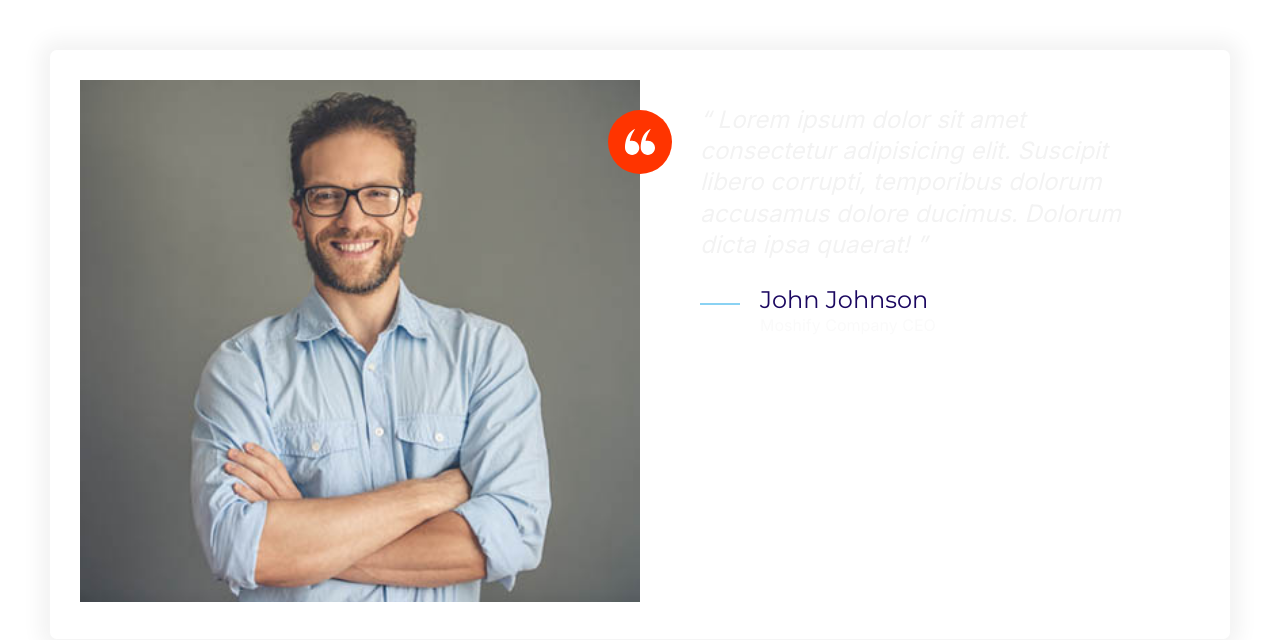
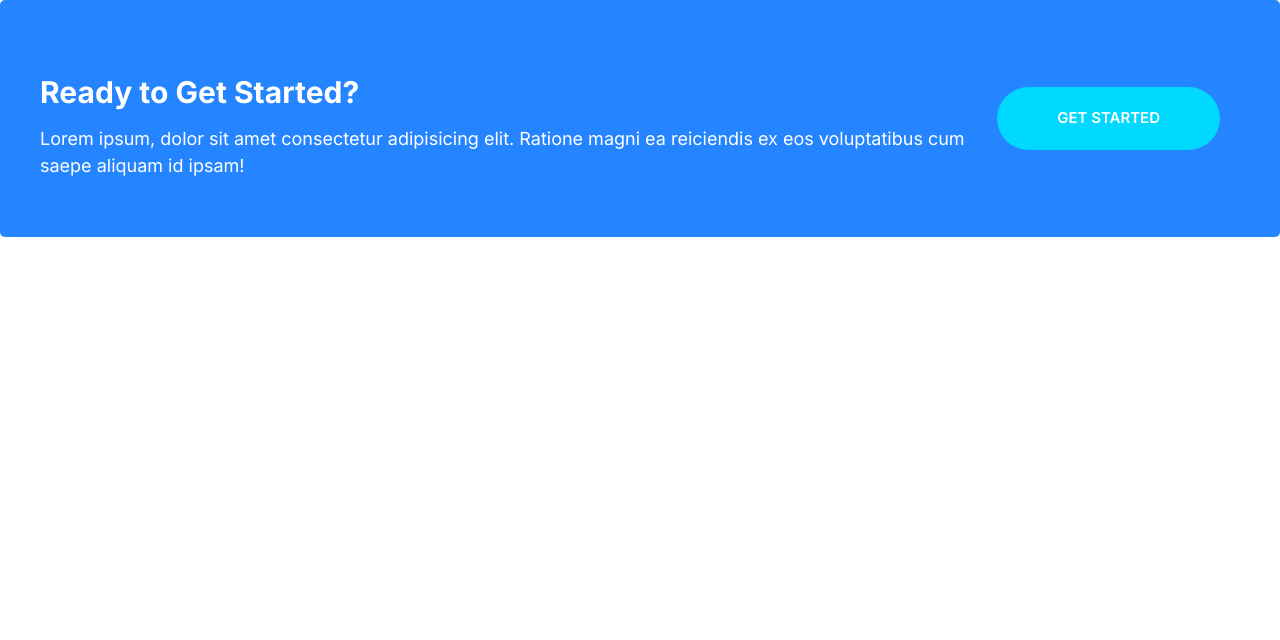
Before and after one commit to DenisKim95/moshify, a plain HTML site: page index.html in a window 1280 px wide. Drawn offline with Linux system fonts and the light colour scheme.

Commit message:
Created callout component.

```diff
--- a/CSS/styles.css
+++ b/CSS/styles.css
@@ -256,6 +256,11 @@ a {
     color: #fff;
 }
 
+.btn--stretched {
+    padding-left: 6rem;
+    padding-right: 6rem;
+}
+
 @media screen and (min-width:1024px) {
     .btn {
         font-size: 1.5rem;
@@ -503,3 +508,46 @@ a {
         margin-left: 6rem;
     }
 }
+
+/* Callouts */
+
+.callout {
+    padding: 4rem;
+    border-radius: 5px;
+}
+
+.callout--primary {
+    background: var(--color-primary);
+    color: #fff;
+}
+
+.callout__heading {
+    color: #fff;
+    margin-top: 3rem;
+    font-size: 3rem;
+}
+
+.callout .btn {
+    justify-self: center;
+    align-self: center;
+}
+
+.callout__content {
+    text-align: center;
+}
+
+@media screen and (min-width: 768px) {
+
+    .callout .grid--1x2 {
+        grid-template-columns: 1fr auto;
+    }
+
+    .callout__content {
+        text-align: left;
+    }
+
+    .callout .btn {
+        justify-self: start;
+        margin: 0 2rem;
+    }
+}
--- a/index.html
+++ b/index.html
@@ -17,37 +17,17 @@
     <link rel="stylesheet" href="/CSS/normalize.css" />
     <link rel="stylesheet" href="/CSS/styles.css" />
   </head>
-  <body style="padding: 5rem">
-    <div class="card testimonial">
+  <body>
+    <div class="callout callout--primary">
       <div class="grid grid--1x2">
-        <div class="testimonial__image">
-          <img src="/Images/testimonial.jpg" alt="A happy, smiling customer" />
-          <span class="icon-container icon-container--accent">
-            <svg class="icon icon--white icon--small">
-              <use xlink:href="/Images/sprite.svg#quotes"></use>
-            </svg>
-          </span>
+        <div class="callout__content">
+          <h2 class="callout__heading">Ready to Get Started?</h2>
+          <p>
+            Lorem ipsum, dolor sit amet consectetur adipisicing elit. Ratione
+            magni ea reiciendis ex eos voluptatibus cum saepe aliquam id ipsam!
+          </p>
         </div>
-        <blockquote class="quote testimonial__quote">
-          <p class="quote__text">
-            Lorem ipsum dolor sit amet consectetur adipisicing elit. Suscipit
-            libero corrupti, temporibus dolorum accusamus dolore ducimus.
-            Dolorum dicta ipsa quaerat!
-          </p>
-          <footer>
-            <div class="media">
-              <div class="media__image">
-                <svg class="icon icon--primary quote__line">
-                  <use xlink:href="/Images/sprite.svg#line"></use>
-                </svg>
-              </div>
-              <div class="media__body">
-                <h3 class="media__title quote__author">John Johnson</h3>
-                <p class="quote__organization">Moshify Company CEO</p>
-              </div>
-            </div>
-          </footer>
-        </blockquote>
+        <a href="#" class="btn btn--secondary btn--stretched">Get Started</a>
       </div>
     </div>
   </body>
```
Also changed, not shown: CSS/components/callout.html (added, +12 -0 lines).
